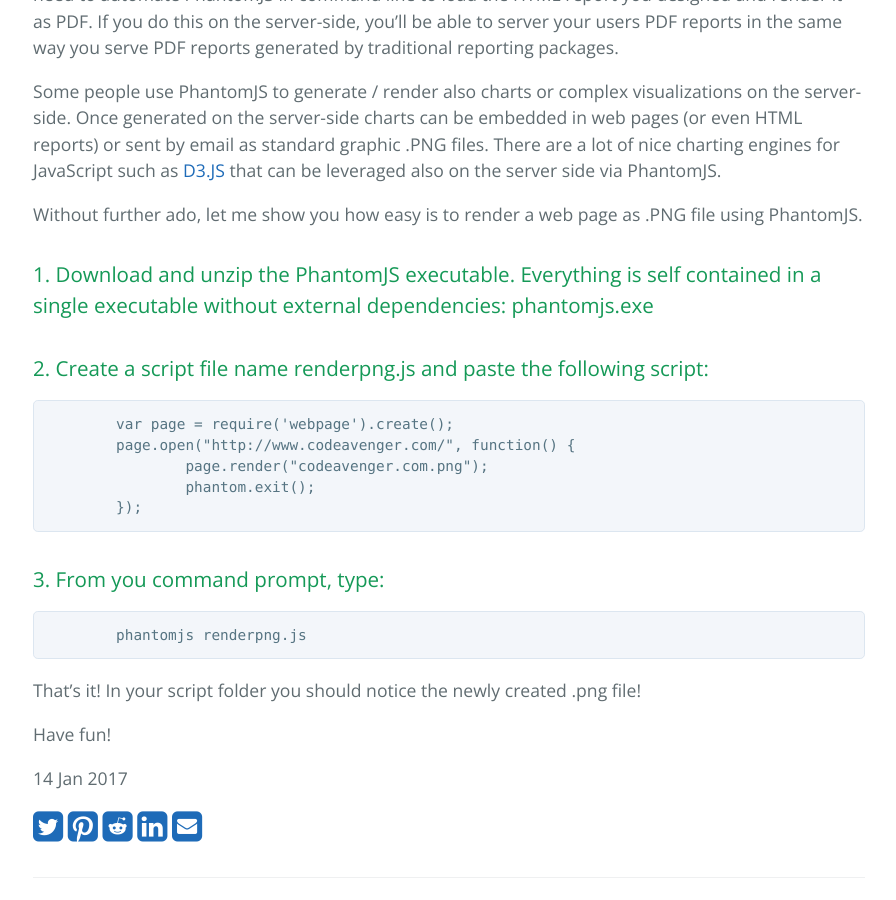
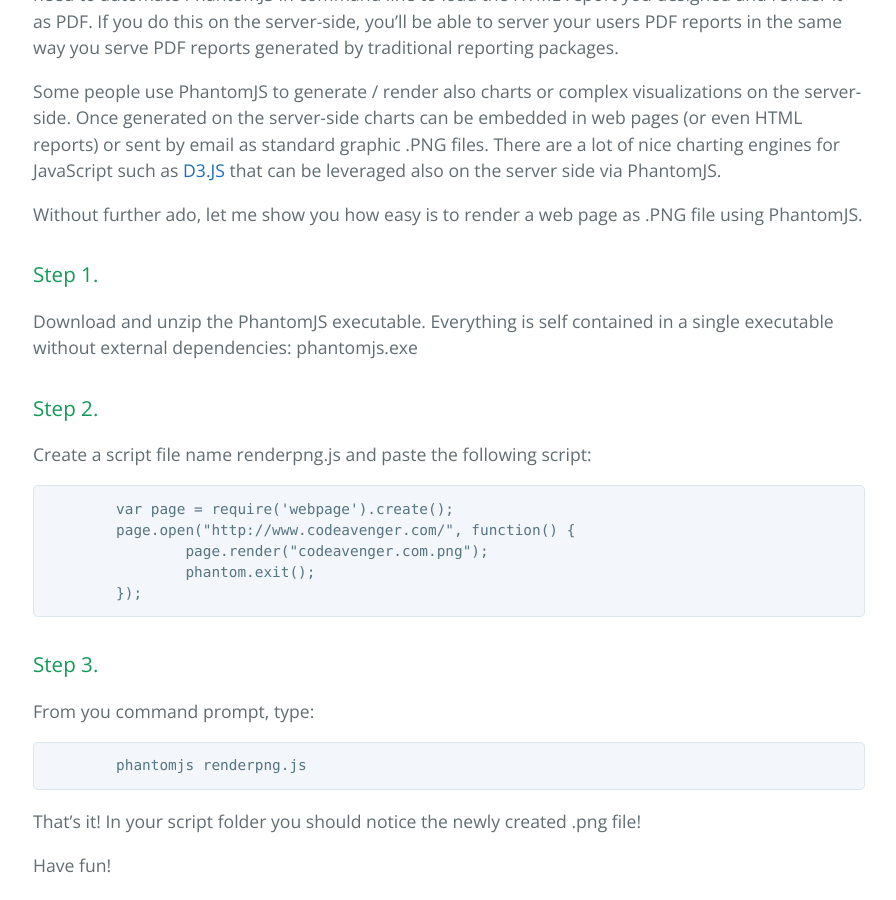
Before and after one commit to mveteanu/CodeAvenger, a Jekyll site: the page built from _posts/2017-01-14-Generate-reports-and-charts-using-HTML-on-the-server-side.md, in a window 1280 px wide and 900 px high, scrolled down 1124 px. Shown: the whole window, without its empty margins (191-1087 px from the left). Built offline with Jekyll 4.4.1, drawn with Linux system fonts in a browser that asks for light colours; nearby versions of some CDN libraries; our own code applies the rules of GitHub Pages for plain Markdown files.

Commit message:
Update 2017-01-14-Generate-reports-and-charts-using-HTML-on-the-server-side.md

````diff
--- a/_posts/2017-01-14-Generate-reports-and-charts-using-HTML-on-the-server-side.md
+++ b/_posts/2017-01-14-Generate-reports-and-charts-using-HTML-on-the-server-side.md
@@ -20,9 +20,13 @@
 
 Without further ado, let me show you how easy is to render a web page as .PNG file using PhantomJS.
 
-### 1. Download and unzip the PhantomJS executable. Everything is self contained in a single executable without external dependencies: phantomjs.exe
+### Step 1.
 
-### 2. Create a script file name renderpng.js and paste the following script:
+Download and unzip the PhantomJS executable. Everything is self contained in a single executable without external dependencies: phantomjs.exe
+
+
+### Step 2.
+Create a script file name renderpng.js and paste the following script:
 
 ```JavaScript
 	var page = require('webpage').create();
@@ -32,7 +36,8 @@
 	});
 ```
 
-### 3. From you command prompt, type:
+### Step 3.
+From you command prompt, type:
 
 ```
 	phantomjs renderpng.js
````
